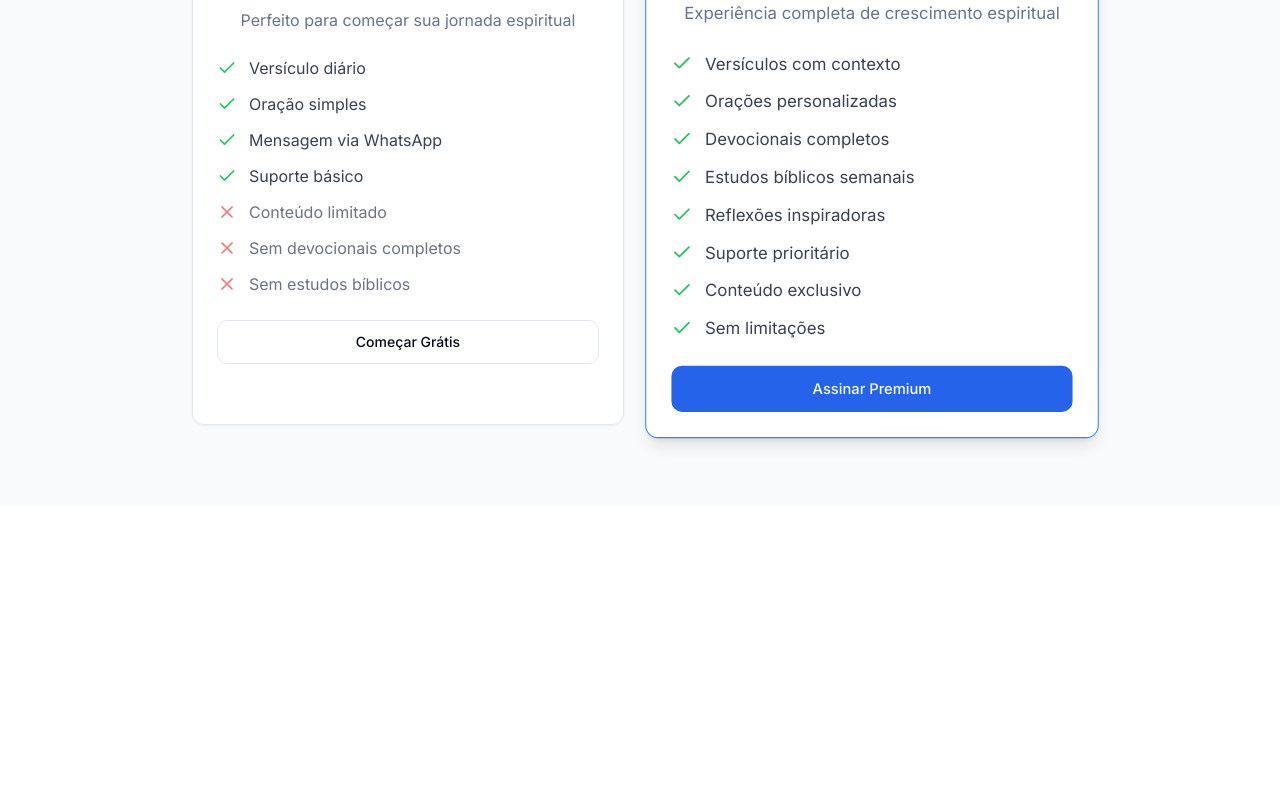
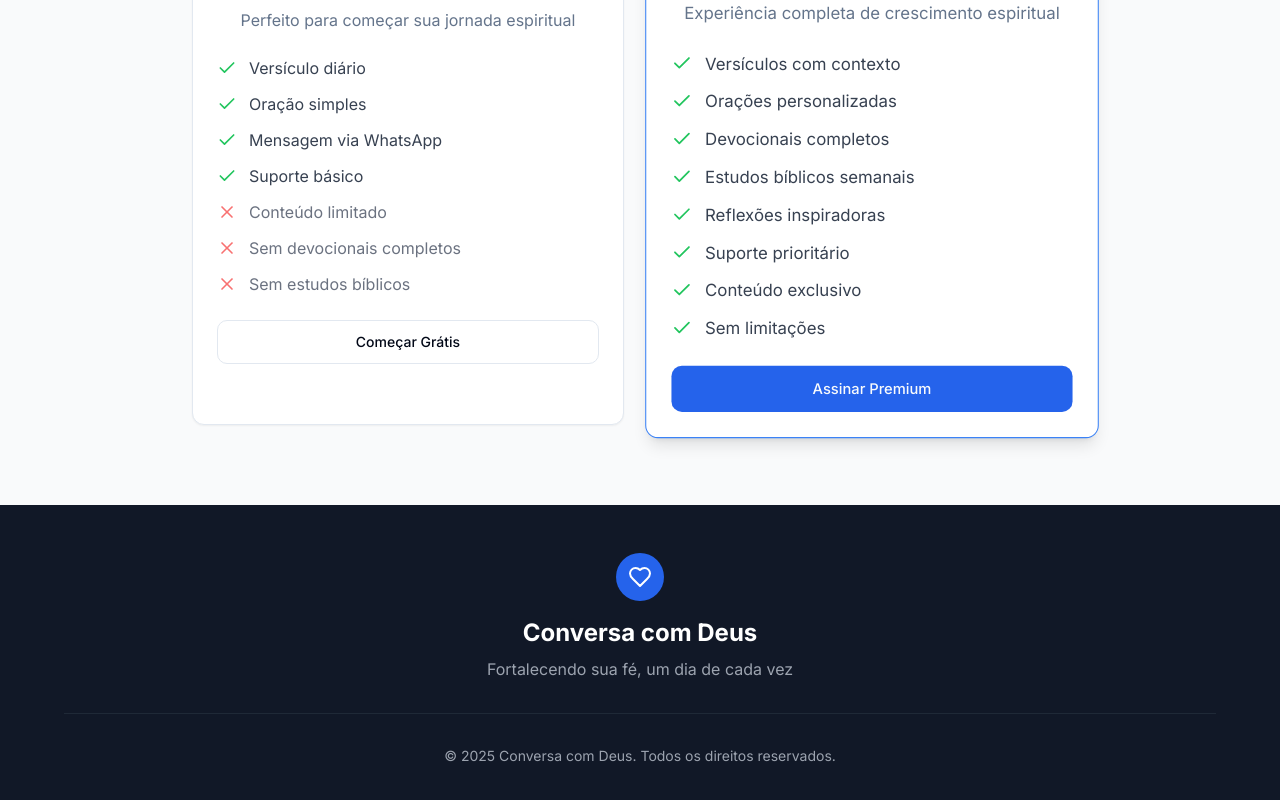
Before and after one commit to higordevv/Conversa-com-Deus, a Next.js app: page / in a window 1280 px wide. Shown: the part 1467-2267 px from the top of the page. Before the commit the page ends 1972 px from the top, so only its background shows below. Built offline with nearby package versions, Linux system fonts and the light colour scheme.

Commit message:
feat: Footer Section

```diff
--- a/src/app/page.tsx
+++ b/src/app/page.tsx
@@ -1,11 +1,17 @@
-import { MainSection,FeaturesSection, PricingPlansSection } from "@components/index";
+import {
+  MainSection,
+  FeaturesSection,
+  PricingPlansSection,
+  FooterSection,
+} from "@components/index";
 
 export default function Home() {
   return (
     <main className="min-h-screen bg-gradient-to-b from-blue-50 to-white">
-     <MainSection />
-     <FeaturesSection />
-     <PricingPlansSection />
+      <MainSection />
+      <FeaturesSection />
+      <PricingPlansSection />
+      <FooterSection />
     </main>
-  )
+  );
 }
--- /dev/null
+++ b/src/components/Footer.tsx
@@ -0,0 +1,24 @@
+import { Heart } from "lucide-react"
+
+export default function Footer() {
+  return (
+    <footer className="bg-gray-900 text-white py-12 px-4">
+      <div className="mx-auto max-w-6xl">
+        <div className="text-center">
+          <div className="mb-4 flex justify-center">
+            <div className="rounded-full bg-blue-600 p-3">
+              <Heart className="h-6 w-6 text-white" />
+            </div>
+          </div>
+
+          <h3 className="text-2xl font-bold mb-2">Conversa com Deus</h3>
+          <p className="text-gray-400 mb-8">Fortalecendo sua fé, um dia de cada vez</p>
+
+          <div className="border-t border-gray-800 pt-8">
+            <p className="text-gray-400 text-sm">© 2025 Conversa com Deus. Todos os direitos reservados.</p>
+          </div>
+        </div>
+      </div>
+    </footer>
+  )
+}
--- a/src/components/index.ts
+++ b/src/components/index.ts
@@ -1,5 +1,6 @@
 import MainSection from "./Main";
 import FeaturesSection from "./Features"
 import PricingPlansSection from "./PricingPlans"
+import FooterSection from './Footer'
 
-export { MainSection, FeaturesSection, PricingPlansSection };
+export { MainSection, FeaturesSection, PricingPlansSection,FooterSection};
```
